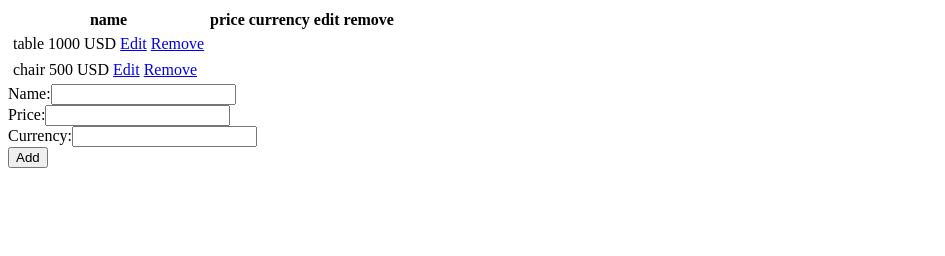
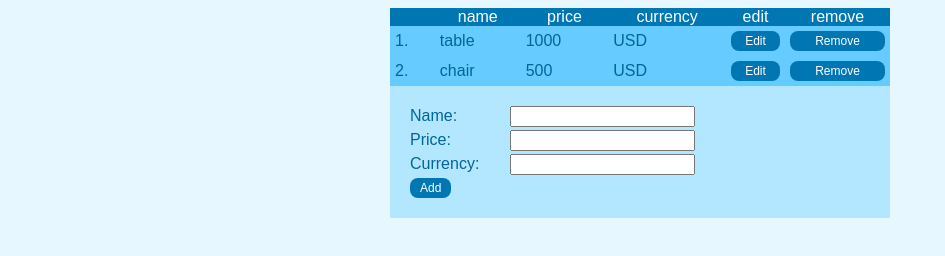
Before and after one commit to ibetovski/simple-react-crud-app, a React app: page / in a window 1280 px wide. Shown: the whole page, without its empty margins (0-945 px from the left). Built offline with nearby package versions, Linux system fonts and the light colour scheme.

Commit message:
Adds some css styles

```diff
--- a/index.html
+++ b/index.html
@@ -2,6 +2,8 @@
 <html>
 <head>
   <title></title>
+  <!-- Couldn't make the webpack work with css as I wanted. I am doing something wrong. -->
+  <link rel="stylesheet" type="text/css" href="./src/css/main.css">
 </head>
 <body>
 
--- /dev/null
+++ b/src/css/main.css
@@ -0,0 +1,75 @@
+body {
+  font-family: Arial, serif;
+  font-size: 16px;
+  background: #e6f7ff;
+}
+
+div#root {
+  width:  500px;
+  margin: 0 auto;
+  color: #006699;
+}
+
+table,
+form {
+  width: 100%;
+}
+
+table tbody tr {
+  background: #66ccff;
+}
+
+table thead {
+  background: #0077b3;
+  color: white;
+}
+
+th {
+  font-weight: normal;
+}
+
+table td {
+  padding: 5px;
+}
+
+.form {
+  background: #b3e6ff;
+  padding:  20px;
+}
+
+.form div {
+  margin-bottom: 3px;
+}
+
+.form label {
+  display:  inline-block;
+  min-width:  100px;
+}
+
+table,
+form {
+  box-sizing: border-box;
+}
+
+a, button {
+  background: #0077b3;
+  display: block;
+  border-radius: 8px;
+  text-decoration: none;
+  text-align: center;
+  color: white;
+  font-size:  12px;
+  padding:  3px 0;
+  cursor: pointer;
+  transition: background .5s;
+}
+
+a:hover,
+button:hover {
+  background: #004466;
+}
+
+button {
+  border: 0;
+  padding:  3px 10px;
+}
--- a/src/js/Form.js
+++ b/src/js/Form.js
@@ -58,7 +58,7 @@ class Form extends React.Component {
 
   render() {
     return (
-      <form onSubmit={this.handleSubmit}>
+      <form onSubmit={this.handleSubmit} className="form">
         {this.renderField({label: 'Name',     key: 'name'})}
         {this.renderField({label: 'Price',    key: 'price'})}
         {this.renderField({label: 'Currency', key: 'currency'})}
--- a/src/js/ProductsList.js
+++ b/src/js/ProductsList.js
@@ -80,14 +80,15 @@ class ProductsList extends React.Component {
       let itemContent = null
       if (!x.isEditing) {
         itemContent = (
-          <tr>
+          <tr key={x.name}>
+            <td>{i + 1}.</td>
             <td>{x.name}</td>
             <td>{x.price}</td>
             <td>{x.currency}</td>
             <td>
               {this.renderButton({
                 action: 'update',
-                label: 'Edit',
+                label:  'Edit',
                 onPermissionGranted: this.markItemForEditting.bind(this, i)
               })}
             </td>
@@ -95,7 +96,7 @@ class ProductsList extends React.Component {
             <td>
               {this.renderButton({
                 action: 'delete',
-                label: 'Remove',
+                label:  'Remove',
                 onPermissionGranted: this.removeItem.bind(this, i)
               })}
             </td>
@@ -103,7 +104,8 @@ class ProductsList extends React.Component {
         )
       } else {
         itemContent = (
-          <td colSpan="5">
+          <tr key={x.name}>
+            <td colSpan="6">
               {this.renderForm({
                 submitButtonValue: 'Save',
                 // use this action to check if the form is allowed to be shown
@@ -120,21 +122,21 @@ class ProductsList extends React.Component {
                 }
                })}
             </td>
+          </tr>
         )
       }
 
       return (
-        <tr key={x.name}>
-          {itemContent}
-        </tr>
+        itemContent
       )
     })
 
     return (
       <div>
-        <table>
+        <table cellPadding="0" cellSpacing="0">
           <thead>
             <tr>
+              <th>&nbsp;</th>
               <th>name</th>
               <th>price</th>
               <th>currency</th>
```
Lines whose indentation alone changed are shown as unchanged.
